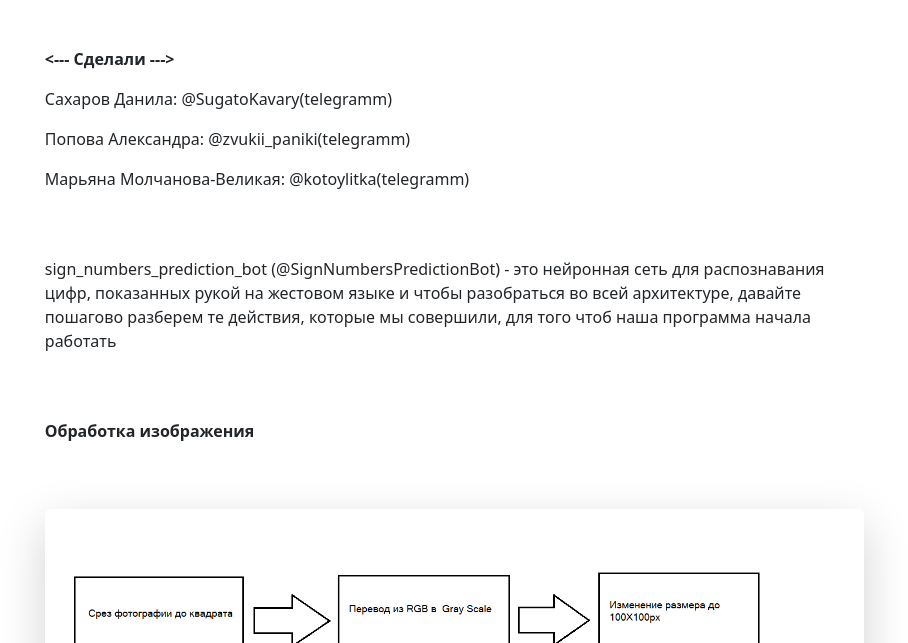
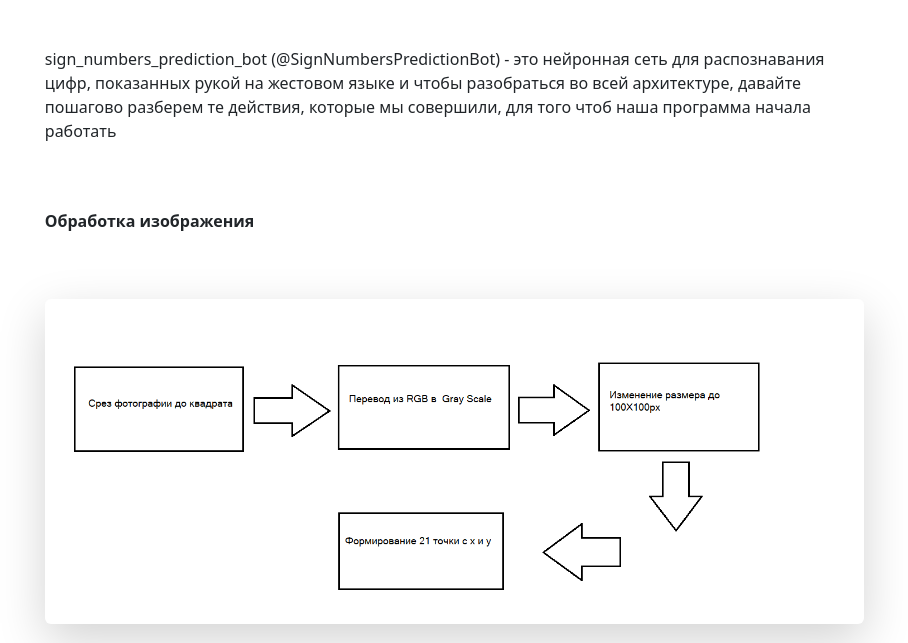
Before and after one commit to sugato0/SignLanguage_numbersIteration_Page, a plain HTML site: page index.html in a window 1280 px wide. Shown: the part 157-800 px from the top of the page, without its empty margins (224-1132 px from the left). Drawn offline with nearby package versions, Linux system fonts and the light colour scheme.

Commit message:
Update index.html

```diff
--- a/index.html
+++ b/index.html
@@ -14,12 +14,6 @@
         <div class="included">
             <h1 class="title">Нейронная сеть для распознавания цифр на жестовом языке</h1>
 
-        </div>
-        <div class="included">
-            <p class="fw-semibold"><--- Сделали ---></p>
-            <p class="fw-normal">Сахаров Данила: @SugatoKavary(telegramm) </p>
-            <p class="fw-normal">Попова Александра: @zvukii_paniki(telegramm) </p>
-            <p class="fw-normal">Марьяна Молчанова-Великая: @kotoylitka(telegramm) </p>
         </div>
         <div class="included">
             <p class="text-break">sign_numbers_prediction_bot (@SignNumbersPredictionBot) - это нейронная сеть для распознавания
```
